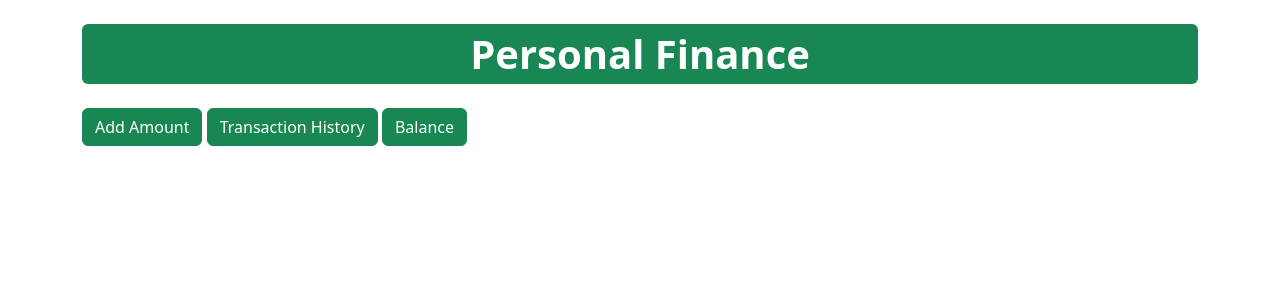
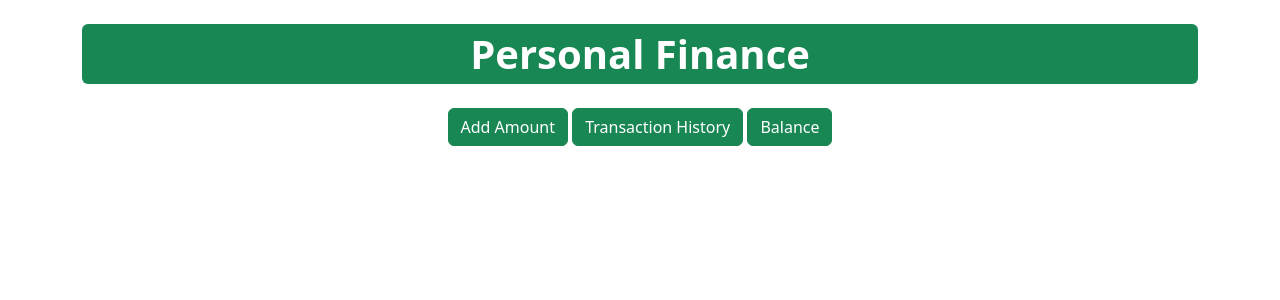
Before and after one commit to PatelPreyansh30/personal-finance, a Flask app: page / in a window 1280 px wide. Shown: the top 300 px of the page. Run offline with Flask 2, Linux system fonts and the light colour scheme; data that the repository does not hold is empty.

Commit message:
Change in HTML

```diff
--- a/templates/index.html
+++ b/templates/index.html
@@ -3,7 +3,7 @@
 
 <div class="container my-4">
   <div class="mb-4 bg-success text-white rounded text-center fw-semibold fs-1">Personal Finance</div>
-  <p>
+  <div class="text-center">
     <a class="btn btn-success form-label" data-bs-toggle="collapse"
       href="#addAmount" role="button" aria-expanded="false"
       aria-controls="addAmount">
@@ -20,7 +20,7 @@
       Balance
     </a>
 
-  </p>
+  </div>
 
   <div class="collapse mb-3" id="addAmount">
     <div class="card card-body">
@@ -41,7 +41,7 @@
               *
             </span>
           </span>
-          <input type="text" id="transaction_type" required class="form-control"
+          <input type="number" id="transaction_type" required class="form-control"
             aria-label="Sizing example
             input" aria-describedby="inputGroup-sizing-default">
         </div>
```
Also changed, not shown: pf.db.
